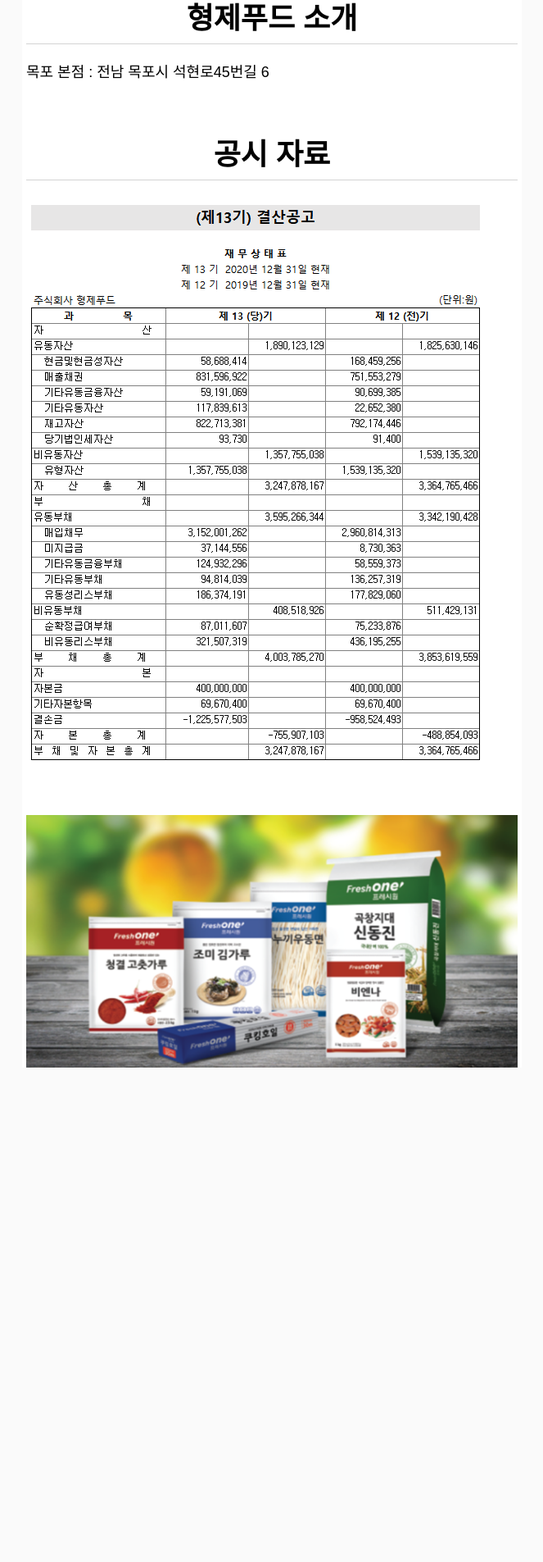
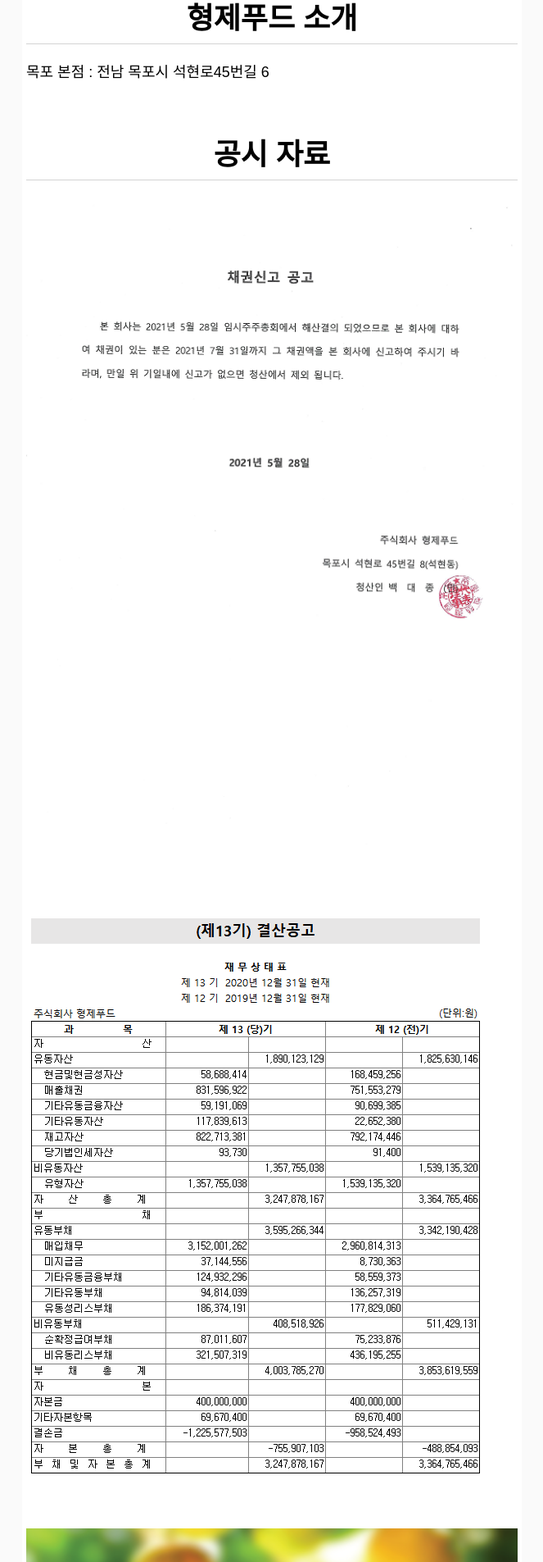
Before and after one commit to foweb/foweb.github.io, a Jekyll site: the page built from sites/hjfood.md, in a window 1280 px wide. Shown: the part 669-2574 px from the top of the page at 82% size, without its empty margins (308-971 px from the left). Built offline with Jekyll 4.4.1, drawn with Linux system fonts in a browser that asks for light colours; some web fonts are replaced; before the commit the page ends 1971 px from its top, so only the background shows below that.

Commit message:
Update hjfood.md

```diff
--- a/sites/hjfood.md
+++ b/sites/hjfood.md
@@ -2,6 +2,7 @@
 layout: default
 title: "형제푸드"
 permalink: /hjfood
+image0: img/hjfood_info_210528.png
 image: img/hjfood.png
 ---
 
@@ -11,6 +12,11 @@
 
 # 공시 자료
 
+{% if page.image0 %}
+![그림01]({{ page.image0 }})
+-----------------------------------
+{% endif %}
+
 {% if page.image %}
 ![그림00]({{ page.image }})
 {% endif %}
```
